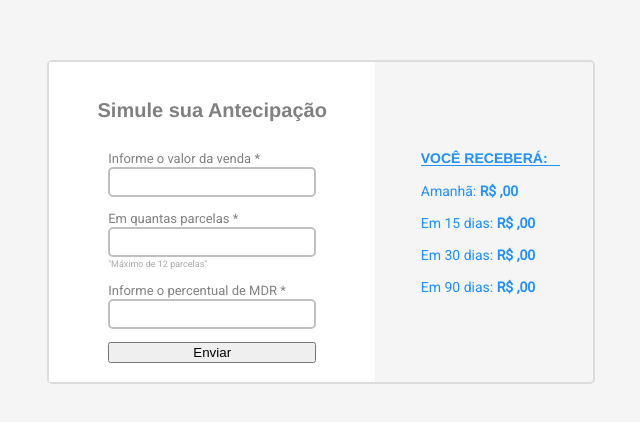
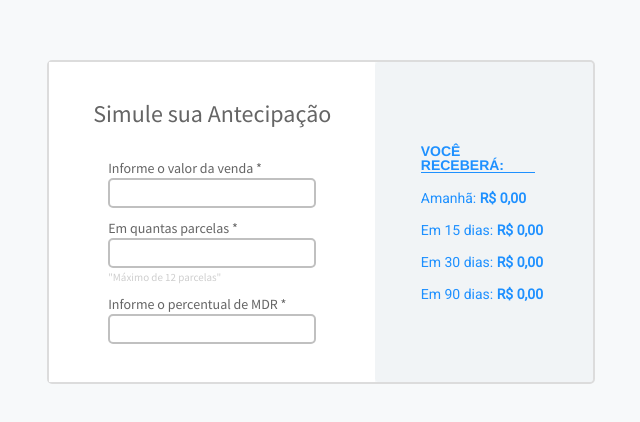
Before and after one commit to brenofigueiredoo/Desafio-1-FronEnd, a React (Create React App) app: page / in a window 1280 px wide. Shown: the part 178-600 px from the top of the page, without its empty margins (319-959 px from the left). Built offline with nearby package versions, Linux system fonts and the light colour scheme.

Commit message:
feat: corrigindo o 0 que não aparecia no result, e precionando o enter ja busca o resultado

```diff
--- a/public/index.html
+++ b/public/index.html
@@ -13,6 +13,9 @@
     <link rel="preconnect" href="https://fonts.googleapis.com">
     <link rel="preconnect" href="https://fonts.gstatic.com" crossorigin>
     <link href="https://fonts.googleapis.com/css2?family=Roboto&display=swap" rel="stylesheet">
+    <link rel="preconnect" href="https://fonts.googleapis.com">
+    <link rel="preconnect" href="https://fonts.gstatic.com" crossorigin>
+    <link href="https://fonts.googleapis.com/css2?family=Source+Sans+Pro&display=swap" rel="stylesheet">
     <!--
       manifest.json provides metadata used when your web app is installed on a
       user's mobile device or desktop. See https://developers.google.com/web/fundamentals/web-app-manifest/
--- a/src/components/Body/index.jsx
+++ b/src/components/Body/index.jsx
@@ -15,8 +15,9 @@ const Body = () => {
       .then((res) => {
         setCalculation(res.data);
       })
-      .catch((err) => console.log(err.config.data));
+      .catch((err) => console.log(err));
     }
+
 
     return (
         <BackBody>
@@ -28,18 +29,19 @@ const Body = () => {
                         <ContainerInput>
                             <label>Informe o valor da venda *</label>
                             <input id="inputAmount" type="text" name="amount" {...register("amount")}/>
-                            <p className="pError">{errors.amount?.message}</p>
+                            {/* <p className="pError">{errors.amount?.message}</p> */}
 
                             <label>Em quantas parcelas *</label>
                             <input id="inputInstallments" type="text" name="installments" {...register("installments")}/>
                             <p>"Máximo de 12 parcelas"</p>
-                            <p className="pError">{errors.installments?.message}</p>
+                            {console.log(errors)}
+                            {errors.installments && <p className="pError">{errors.installments?.message}</p>}
 
                             <label>Informe o percentual de MDR *</label>
                             <input id="inputMdr"type="text" name="mdr" {...register("mdr")}/>
-                            <p className="pError">{errors.mdr?.message}</p>
+                            {/* <p className="pError">{errors.mdr?.message}</p> */}
 
-                            <button type="submit">Enviar</button>
+                            <button type="submit"></button>
                         </ContainerInput>
                     </form>
                 </div>
@@ -47,10 +49,10 @@ const Body = () => {
             <div className="containterResponseFull">
                 <div className="divResponse">
                     <h2 className="h2Response">VOCÊ RECEBERÁ:</h2>
-                    <h3 className="h3Response">Amanhã: <h3 className="h3RCivrão">&#160;R$ {calculation['1']},00</h3></h3>
-                    <h3 className="h3Response">Em 15 dias: <h3 className="h3RCivrão">&#160;R$ {calculation['15']},00</h3></h3>
-                    <h3 className="h3Response">Em 30 dias: <h3 className="h3RCivrão">&#160;R$ {calculation['30']},00</h3></h3>
-                    <h3 className="h3Response">Em 90 dias: <h3 className="h3RCivrão">&#160;R$ {calculation['90']},00</h3></h3>
+                    <h3 className="h3Response">Amanhã: <h3 className="h3RCivrão">&#160;R$ {calculation['1'] ? calculation['1'] : 0},00</h3></h3>
+                    <h3 className="h3Response">Em 15 dias: <h3 className="h3RCivrão">&#160;R$ {calculation['15'] ? calculation['15'] : 0},00</h3></h3>
+                    <h3 className="h3Response">Em 30 dias: <h3 className="h3RCivrão">&#160;R$ {calculation['30'] ? calculation['30'] : 0},00</h3></h3>
+                    <h3 className="h3Response">Em 90 dias: <h3 className="h3RCivrão">&#160;R$ {calculation['90'] ? calculation['90'] : 0},00</h3></h3>
                 </div>
             </div>
         </ContainerMain>
--- a/src/components/Body/style.js
+++ b/src/components/Body/style.js
@@ -21,10 +21,10 @@ export const ContainerMain = styled.div`
       justify-content: center;
       padding-top: 38px;
 
-      font-family: "Franklin Gothic Medium", "Arial Narrow", Arial, sans-serif;
-      font-size: 20px;
-      color: gray;
-      font-weight: 700;
+      font-family: "Source Sans Pro", sans-serif;
+      font-size: 24px;
+      line-height: 28px;
+      color: #656565;
     }
   }
 
@@ -42,8 +42,11 @@ export const ContainerMain = styled.div`
     justify-content: center;
     width: 40%;
 
+    background: rgba(209, 220, 227, 0.18);
+    border-radius: 4px;
+
     h2 {
-      width: 110%;
+      width: 90%;
       border-bottom: 1px solid #1e90ff;
       color: #1e90ff;
       font-family: "Franklin Gothic Medium", "Arial Narrow", Arial, sans-serif;
@@ -79,13 +82,12 @@ export const BackBody = styled.div`
   width: 100vw;
   height: 100vh;
 
-  background-color: #f5f5f5;
+  background: rgba(209, 220, 227, 0.18);
 `;
 
 export const ContainerInput = styled.div`
   display: flex;
   flex-direction: column;
-  /* gap: 5px; */
 
   input {
     width: 200px;
@@ -102,16 +104,19 @@ export const ContainerInput = styled.div`
   label {
     padding-top: 12px;
     padding-bottom: 2px;
-    color: #808080;
-    font-family: "Roboto", sans-serif;
-    font-size: 13px;
+    font-family: "Source Sans Pro", sans-serif;
+    font-size: 14px;
+    line-height: 16px;
+    color: #656565;
   }
 
   p {
     padding-top: 3px;
-    font-family: "Roboto", sans-serif;
-    font-size: 9px;
-    color: #a9a9a9;
+    font-family: "Source Sans Pro", sans-serif;
+    font-size: 11px;
+    line-height: 13px;
+
+    color: #cecece;
   }
 
   .pError {
@@ -123,5 +128,7 @@ export const ContainerInput = styled.div`
 
   button {
     margin-top: 10px;
+    background-color: transparent;
+    border: transparent;
   }
 `;
```
